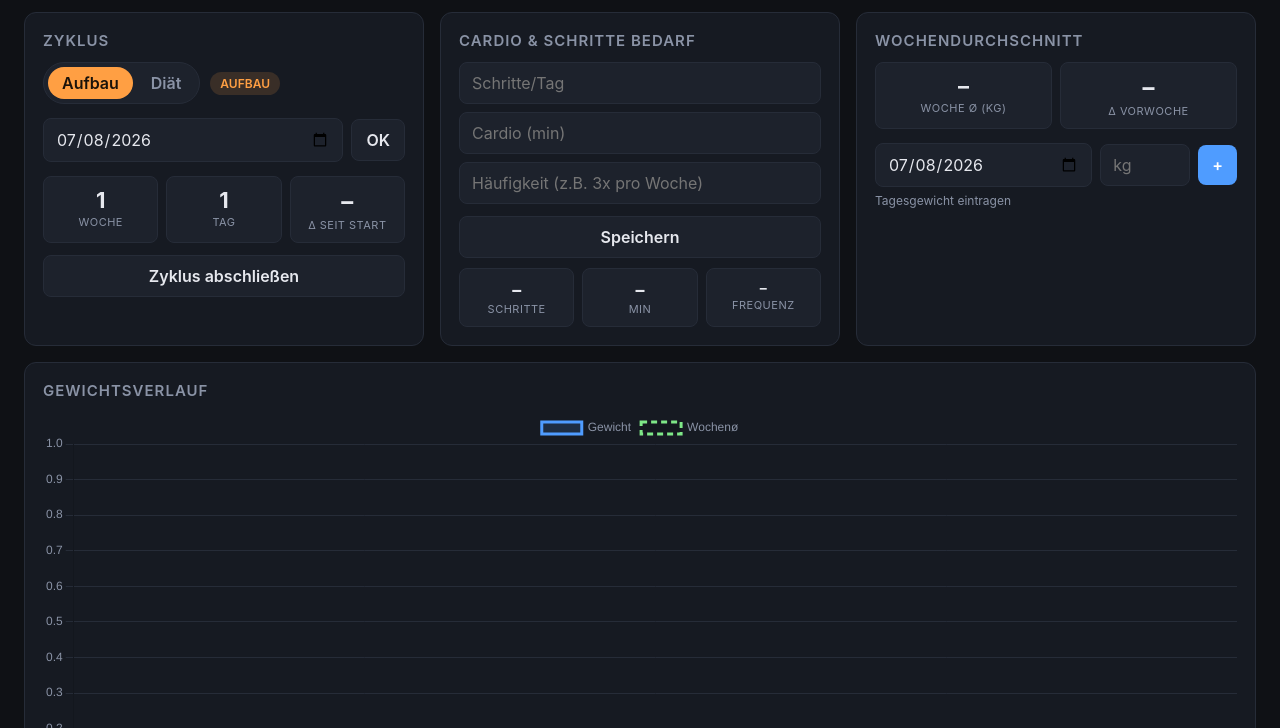
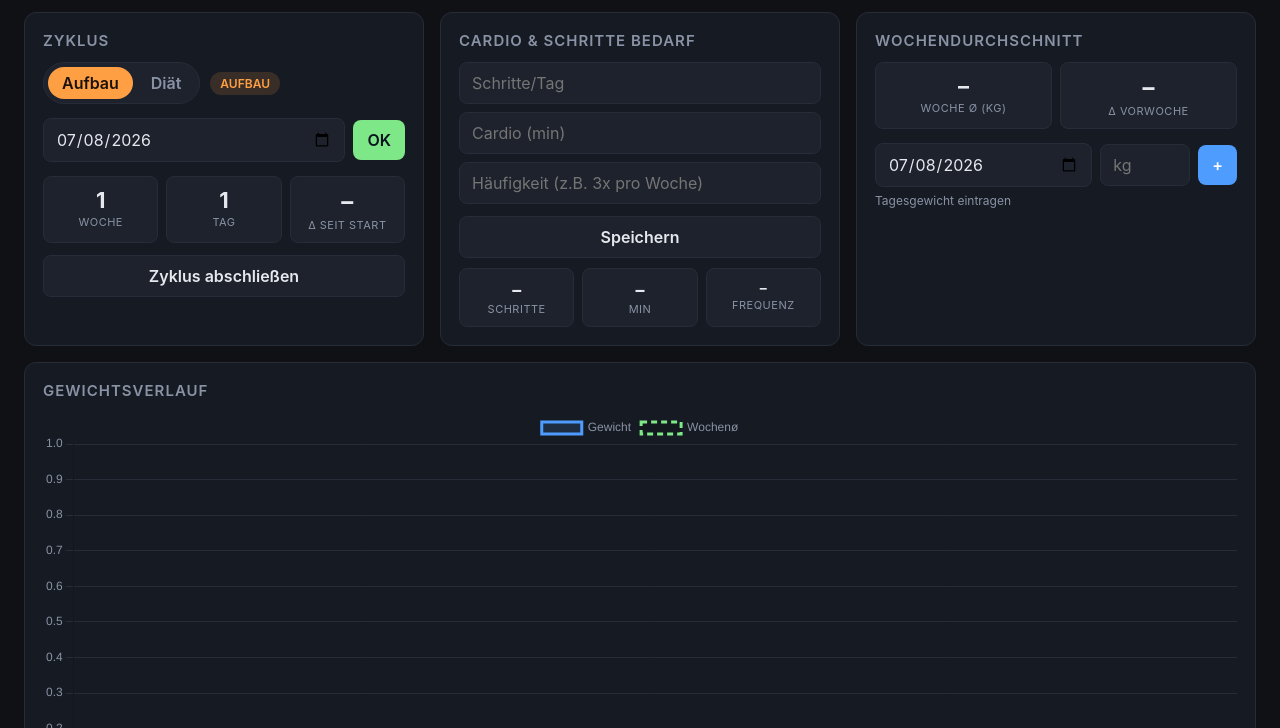
Before and after one commit to Janosch-Nicolai/Gym-Tracker, a plain HTML site: page index.html in a window 1280 px wide. Shown: the part 72-800 px from the top of the page. Drawn offline with nearby package versions, Linux system fonts and the light colour scheme.

Commit message:
Färbe OK-Button im Zyklus-Card grün

```diff
--- a/index.html
+++ b/index.html
@@ -36,7 +36,7 @@
     </div>
     <div class="row stretch" style="margin-top:14px;">
       <input id="cycleStart" type="date" style="flex:1;" />
-      <button class="secondary" onclick="saveCycleStart()">OK</button>
+      <button onclick="saveCycleStart()" style="background: var(--good); color:#0a1320;">OK</button>
     </div>
     <div class="macros" style="grid-template-columns: repeat(3,1fr); margin-top:14px;">
       <div class="macro"><div class="v" id="cycleWeek">–</div><div class="l">Woche</div></div>
```
